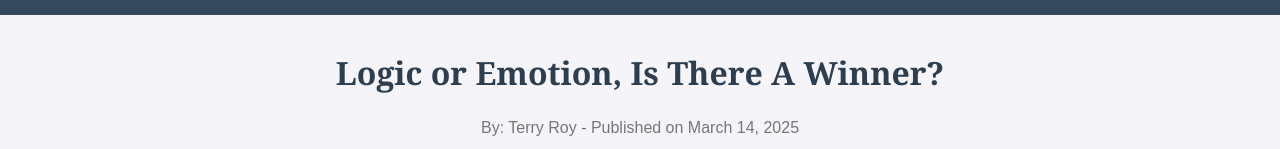
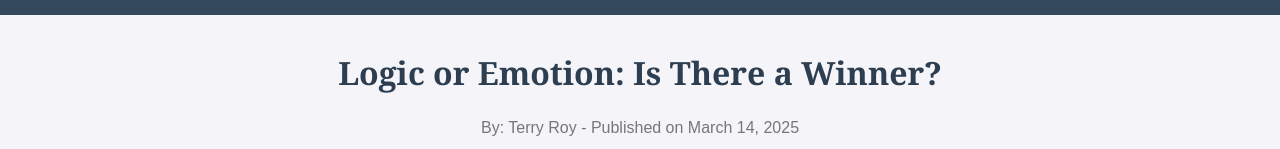
Before and after one commit to t-provelo/solace-wealth-journal, a plain HTML site: page dose.html in a window 1280 px wide. Shown: the part 160-309 px from the top of the page. Drawn offline with Linux system fonts and the light colour scheme.

Commit message:
Update error

```diff
--- a/dose.html
+++ b/dose.html
@@ -31,7 +31,7 @@
         <a href="about.html">About Us</a>
     </nav>
     <section class="content">
-        <h2>Logic or Emotion, Is There A Winner?</h2>
+        <h2>Logic or Emotion: Is There a Winner?</h2>
         <div class="article">
             <div class="byline">By: Terry Roy - Published on March 14, 2025</div>
             <p>Lets get personal on a beautiful Friday. There is a war inside me. A constant, relentless battle between my heart and my mind, each screaming for dominance, neither willing to surrender. My heart pulls me toward passion, toward risk, toward the things that make me feel alive, even if they have no logic, no guarantee, no safety net. My mind, steady and calculating, warns me of consequence, reminds me of past mistakes, urges me to think twice before leaping into the unknown.</p>
```
